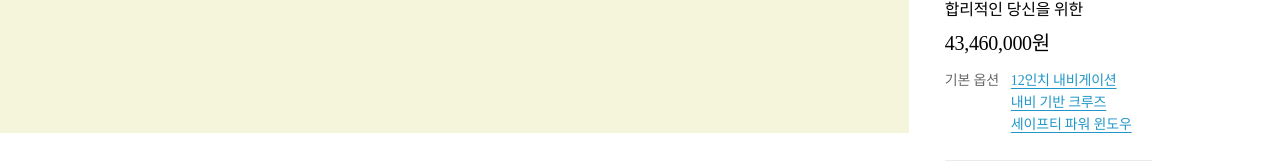
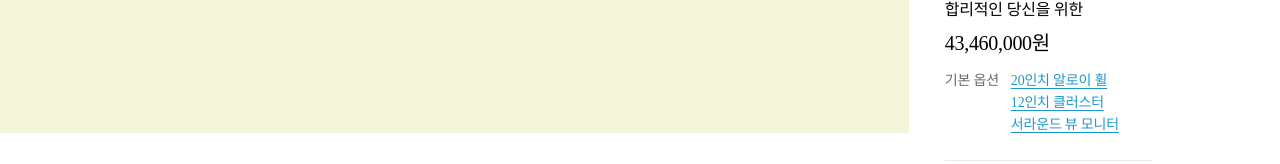
Before and after one commit to ptq124/A1-PoongCha, a React (Vite) app in the folder front/: page /custom/trim in a window 1280 px wide. Shown: the part 788-952 px from the top of the page. Built offline with nearby package versions, Linux system fonts and the light colour scheme; a web font is replaced by a local one.

Commit message:
fix: 트림 선택 기본값 변경, 데이터 수정

```diff
--- a/front/src/Components/Custom/TrimOption/index.jsx
+++ b/front/src/Components/Custom/TrimOption/index.jsx
@@ -10,7 +10,7 @@ const TrimOption = ({ data, radioGroup, selected, handleOptionSelect }) => {
       <TrimOptionUpper>
         <TrimInfo>
           <NameAndModelItem>
-            <span className="trimName">{data.title}</span>
+            <span className="trimName">{data.name}</span>
             <span className="modelItemSummary">디젤 2.2 • 7인승 • 2WD</span>
           </NameAndModelItem>
           <span className="comment">합리적인 당신을 위한</span>
@@ -29,21 +29,17 @@ const TrimOption = ({ data, radioGroup, selected, handleOptionSelect }) => {
           ></Radio>
         </CheckBtn>
       </TrimOptionUpper>
+
       <TrimDefaultOptions>
         <span className="defaultOptionTitle">기본 옵션</span>
         <DefaultOptions>
-          <Button
-            text="12인치 내비게이션"
-            style={DefaultOptionBtnStyle}
-          ></Button>
-          <Button
-            text="내비 기반 크루즈"
-            style={DefaultOptionBtnStyle}
-          ></Button>
-          <Button
-            text="세이프티 파워 윈도우"
-            style={DefaultOptionBtnStyle}
-          ></Button>
+          {data.defaultOptions.map((option, index) => (
+            <Button
+              key={index}
+              text={option}
+              style={DefaultOptionBtnStyle}
+            ></Button>
+          ))}
         </DefaultOptions>
       </TrimDefaultOptions>
     </Wrapper>
--- a/front/src/Components/Custom/TrimOptionGroup/index.jsx
+++ b/front/src/Components/Custom/TrimOptionGroup/index.jsx
@@ -15,8 +15,8 @@ const TrimOptionGroup = ({ options, selectedOption, handleOptionSelect }) => {
           key={index}
           data={option}
           radioGroup={"trim"}
-          selected={selectedOption === option.title}
-          handleOptionSelect={() => handleOptionSelect(option.title)}
+          selected={selectedOption === option.name}
+          handleOptionSelect={() => handleOptionSelect(option.name)}
         />
       ))}
     </Wrapper>
--- a/front/src/Pages/CustomPage/TrimPage/TrimCustomBar/index.jsx
+++ b/front/src/Pages/CustomPage/TrimPage/TrimCustomBar/index.jsx
@@ -22,10 +22,38 @@ const modelItemData = {
 };
 
 const TrimOptions = [
-  { title: "Exclusive" },
-  { title: "Le Blanc" },
-  { title: "Prestige" },
-  { title: "Caligraphy" },
+  {
+    name: "Exclusive",
+    defaultOptions: [
+      "12인치 내비게이션",
+      "내비 기반 크루즈",
+      "세이프티 파워 윈도우",
+    ],
+  },
+  {
+    name: "Le Blanc",
+    defaultOptions: [
+      "20인치 알로이 휠",
+      "12인치 클러스터",
+      "서라운드 뷰 모니터",
+    ],
+  },
+  {
+    name: "Prestige",
+    defaultOptions: [
+      "12인치 내비게이션",
+      "내비 기반 크루즈",
+      "세이프티 파워 윈도우",
+    ],
+  },
+  {
+    name: "Caligraphy",
+    defaultOptions: [
+      "12인치 내비게이션",
+      "내비 기반 크루즈",
+      "세이프티 파워 윈도우",
+    ],
+  },
 ];
 
 const TrimCustomBar = () => {
--- a/front/src/Pages/CustomPage/TrimPage/TrimCustomBar/index.reducer.js
+++ b/front/src/Pages/CustomPage/TrimPage/TrimCustomBar/index.reducer.js
@@ -2,7 +2,7 @@ const initialState = {
     engine: "디젤 2.2",
     body: "7인승",
     drivetrain: "2WD",
-    trim:"Exclusive",
+    trim:"Le Blanc",
   };
 
   const reducer = (state, action) => {
```
